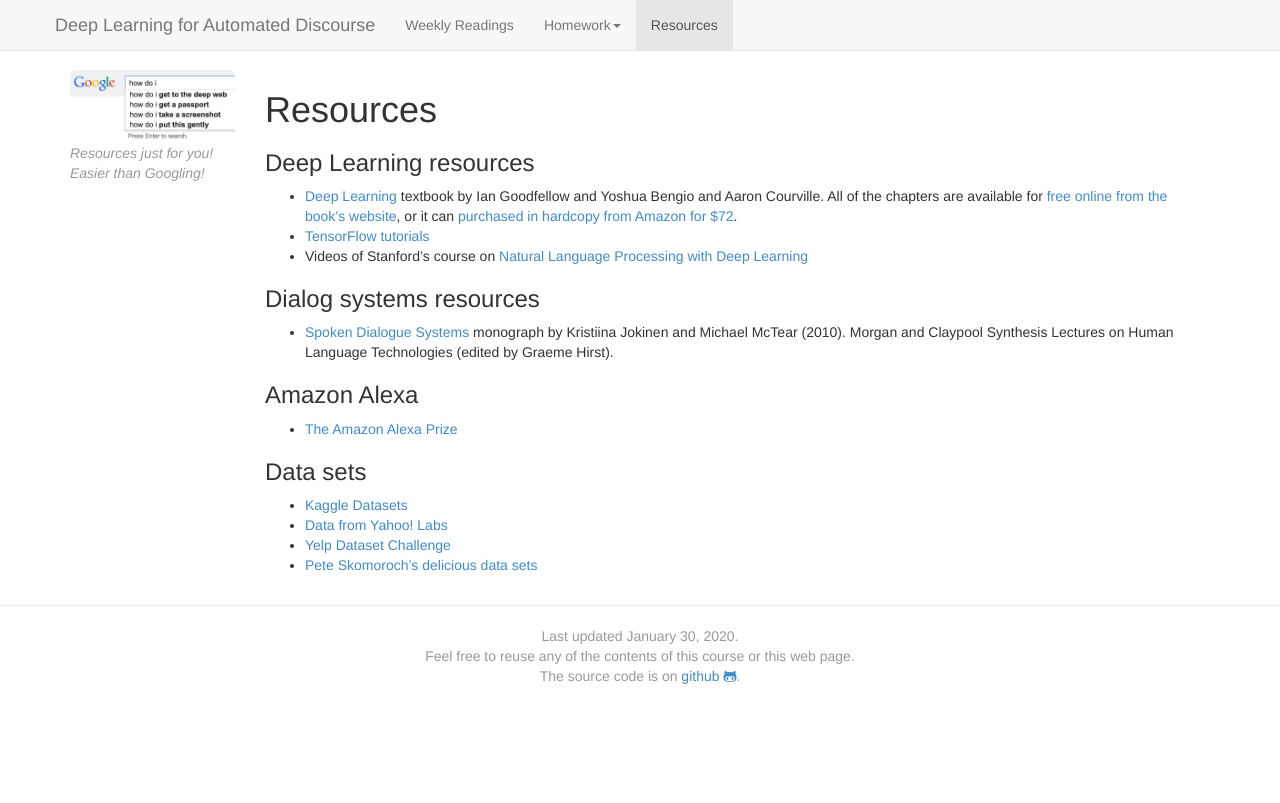
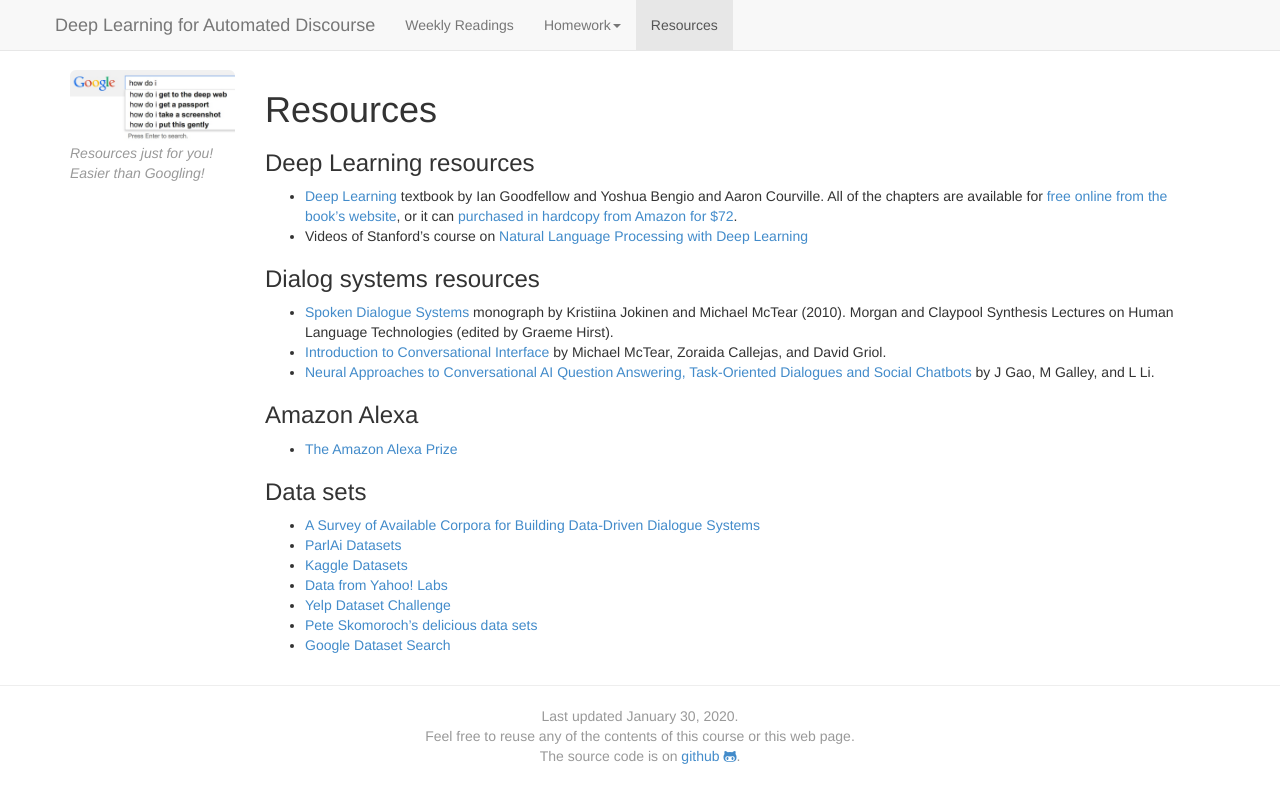
Before and after one commit to dialog-systems-class/dialog-systems-class.github.io, a Jekyll site: the page built from resources.md, in a window 1280 px wide. Shown: the top 803 px of the page. Built offline with Jekyll 4.4.1, drawn with Linux system fonts in a browser that asks for light colours; nearby versions of some CDN libraries.

Commit message:
update the resources.

```diff
--- a/resources.md
+++ b/resources.md
@@ -12,19 +12,24 @@
 ### Deep Learning resources
 
 - [Deep Learning](http://www.deeplearningbook.org) textbook by Ian Goodfellow and Yoshua Bengio and Aaron Courville.  All of the chapters are available for [free online from the book's website](http://www.deeplearningbook.org), or it can [purchased in hardcopy from Amazon for $72](https://www.amazon.com/Deep-Learning-Adaptive-Computation-Machine/dp/0262035618/).
-- [TensorFlow tutorials](https://www.tensorflow.org/tutorials/)
 - Videos of Stanford's course on [Natural Language Processing with Deep Learning](https://www.youtube.com/watch?v=OQQ-W_63UgQ&list=PL3FW7Lu3i5Jsnh1rnUwq_TcylNr7EkRe6&app=desktop)
 
 ### Dialog systems resources
 
 - [Spoken Dialogue Systems](http://www.morganclaypool.com/doi/pdf/10.2200/S00204ED1V01Y200910HLT005) monograph by Kristiina Jokinen and Michael McTear (2010). Morgan and Claypool Synthesis Lectures on Human Language Technologies (edited by Graeme Hirst).
+- [Introduction to Conversational Interface](https://link.springer.com/chapter/10.1007/978-3-319-32967-3_1) by Michael McTear, Zoraida Callejas, and David Griol.
+- [Neural Approaches to Conversational AI Question Answering, Task-Oriented Dialogues and Social Chatbots](https://arxiv.org/pdf/1809.08267.pdf) by J Gao, M Galley, and L Li.
 
 ### Amazon Alexa
 
 - [The Amazon Alexa Prize](https://developer.amazon.com/alexaprize)
 
 ### Data sets
+
+- [A Survey of Available Corpora for Building Data-Driven Dialogue Systems](https://arxiv.org/abs/1512.05742)
+- [ParlAi Datasets](https://www.parl.ai/docs/tasks.html)
 - [Kaggle Datasets](https://www.kaggle.com/datasets)
 - [Data from Yahoo! Labs](https://webscope.sandbox.yahoo.com/catalog.php?datatype=l)
 - [Yelp Dataset Challenge](http://www.yelp.com/dataset_challenge/)
 - [Pete Skomoroch's delicious data sets](https://delicious.com/pskomoroch/dataset)
+- [Google Dataset Search](https://datasetsearch.research.google.com/)
```
